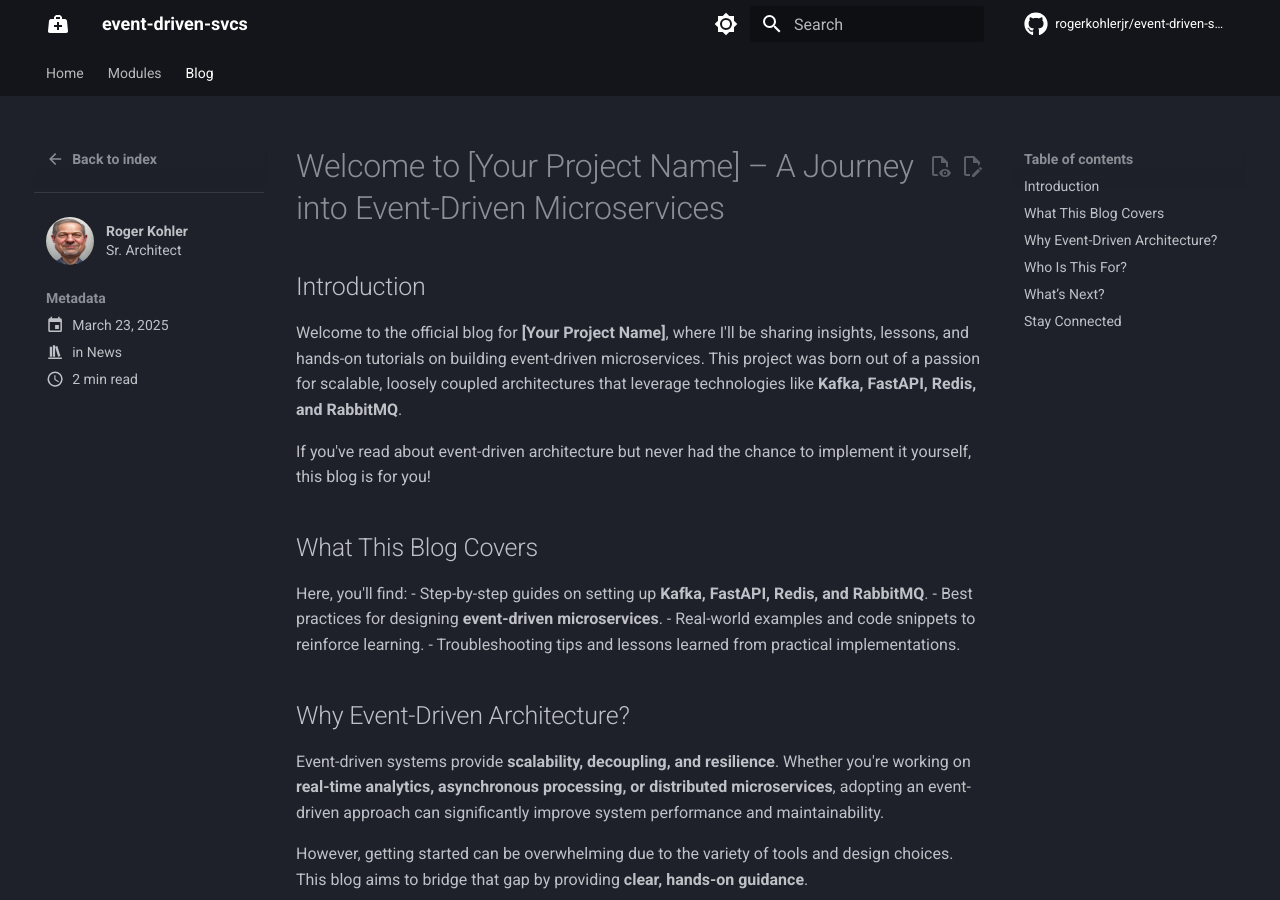
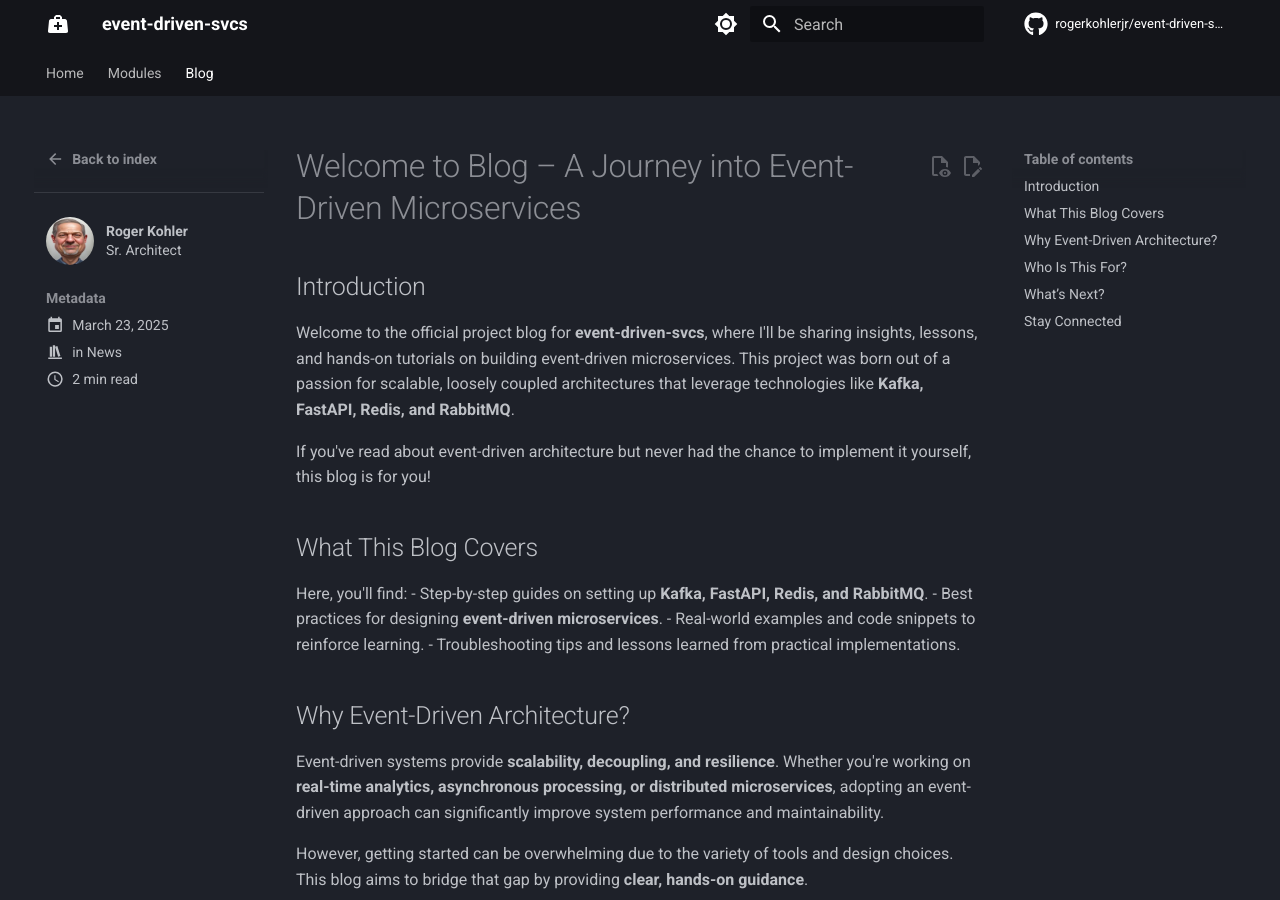
Before and after one commit to rogerkohlerjr/event-driven-svcs, an MkDocs documentation site: the page built from docs/blog/posts/blog-officially-open.md, in a window 1280 px wide and 900 px high. Built offline with MkDocs 1.6.1 and Material for MkDocs 9.7.7, drawn with Linux system fonts in a browser that asks for light colours; comment, search, counter and statistics services are not loaded.

Commit message:
Update blog-officially-open.md
Fixing the opening paragraph

```diff
--- a/docs/blog/posts/blog-officially-open.md
+++ b/docs/blog/posts/blog-officially-open.md
@@ -7,11 +7,11 @@ categories:
   - News
 ---
 
-# Welcome to [Your Project Name] – A Journey into Event-Driven Microservices
+# Welcome to Blog – A Journey into Event-Driven Microservices
 
 ## Introduction
 
-Welcome to the official blog for **[Your Project Name]**, where I'll be sharing insights, lessons, and hands-on tutorials on building event-driven microservices. This project was born out of a passion for scalable, loosely coupled architectures that leverage technologies like **Kafka, FastAPI, Redis, and RabbitMQ**.
+Welcome to the official project blog for **event-driven-svcs**, where I'll be sharing insights, lessons, and hands-on tutorials on building event-driven microservices. This project was born out of a passion for scalable, loosely coupled architectures that leverage technologies like **Kafka, FastAPI, Redis, and RabbitMQ**.
 
 <!-- more -->
 
```
